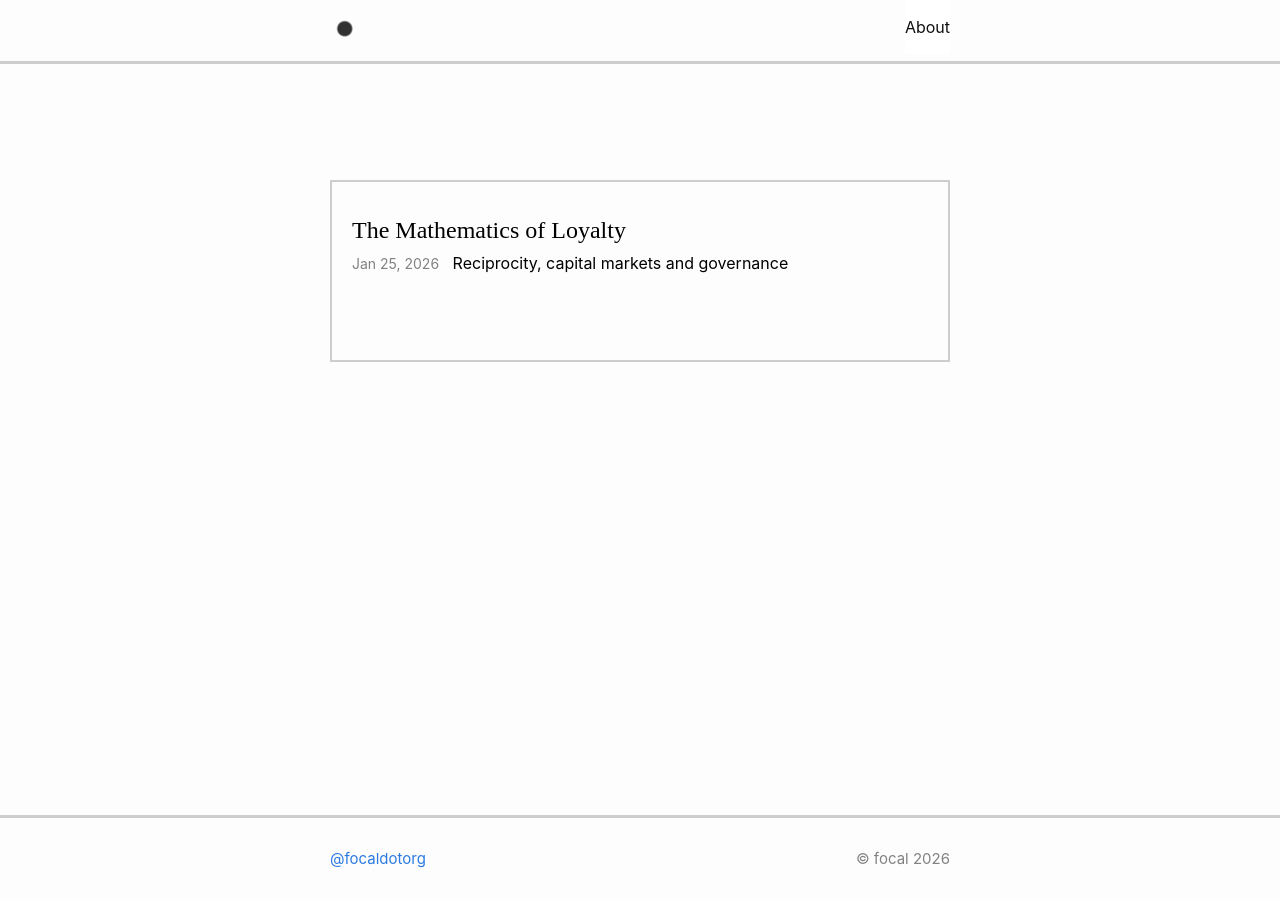
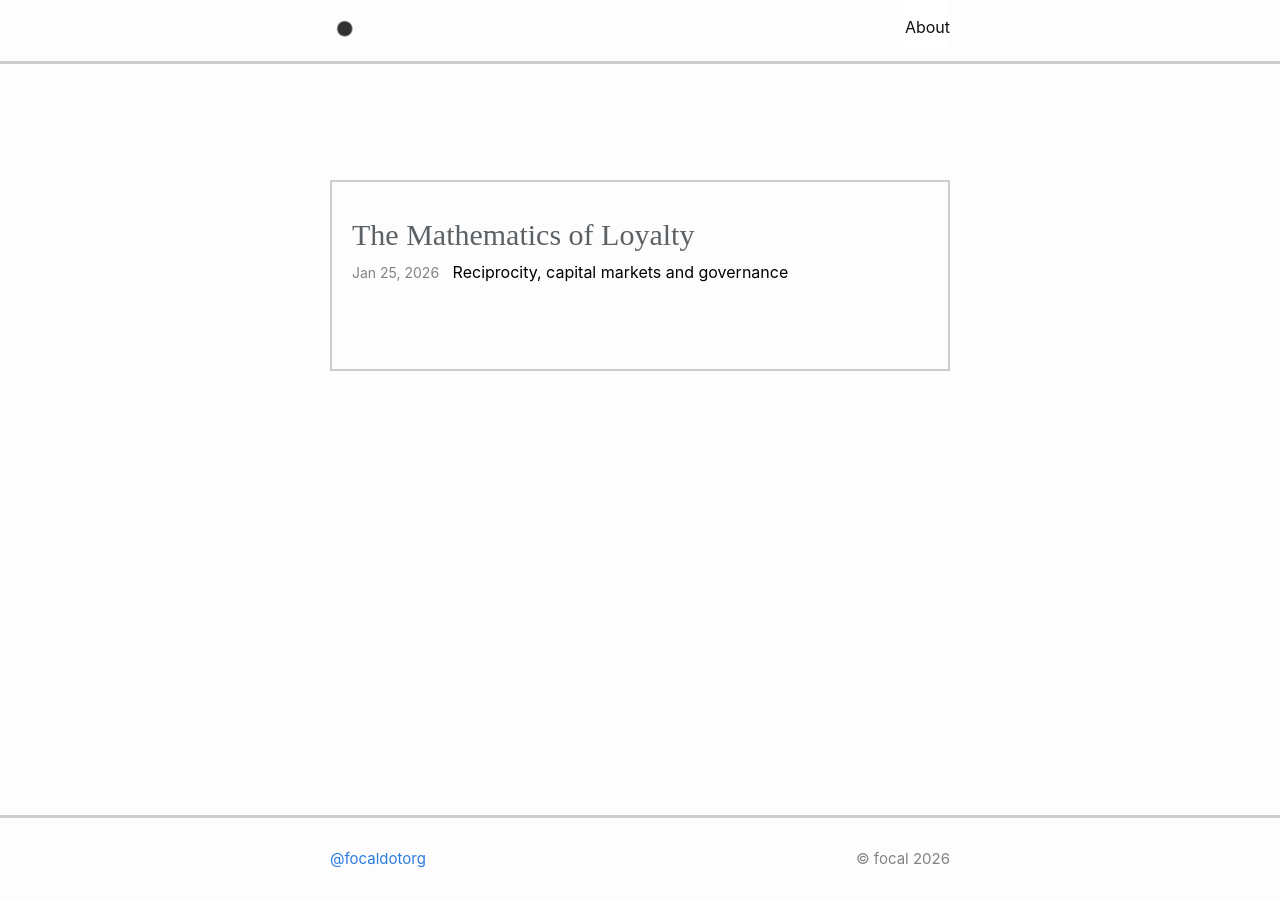
Before and after one commit to focaldotorg/blog, a Jekyll site: the page built from index.md, in a window 1280 px wide. Built offline with Jekyll 4.4.1, drawn with Linux system fonts in a browser that asks for light colours; some web fonts are replaced.

Commit message:
update header palette

```diff
--- a/assets/css/style.scss
+++ b/assets/css/style.scss
@@ -22,6 +22,7 @@
 
 h1, h2, h3, h4, h5, h6 {
   font-family: 'Wermut', serif;
+  color: #5c6165;
 }
 
 .wrapper {
@@ -91,13 +92,18 @@ h1, h2, h3, h4, h5, h6 {
   padding: 30px 20px;
 }
 
+.post-list li h2 {
+  color: #5c6165;
+  font-size: 30px;
+}
+
 .post-list li a {
   margin-block-start: 0px;
 }
 
 .post-list li a:hover {
   text-decoration: none;
-  color: $brand-color;
+  color: black;
 }
 
 .post-description {
@@ -111,7 +117,6 @@ h1, h2, h3, h4, h5, h6 {
 
 .post-list li a h2 {
   margin-bottom: 3px;
-  color: black;
 }
 
 .post-list li:hover {
```
